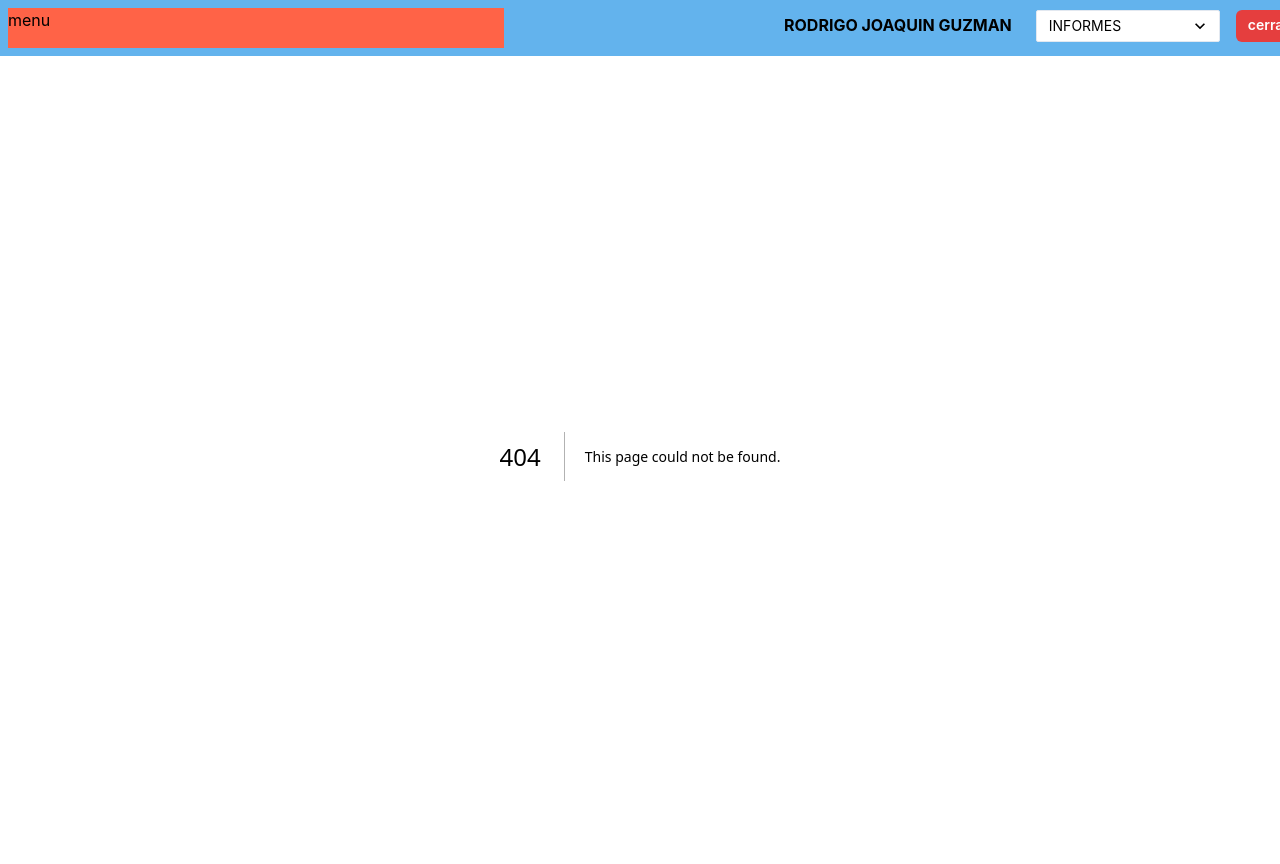
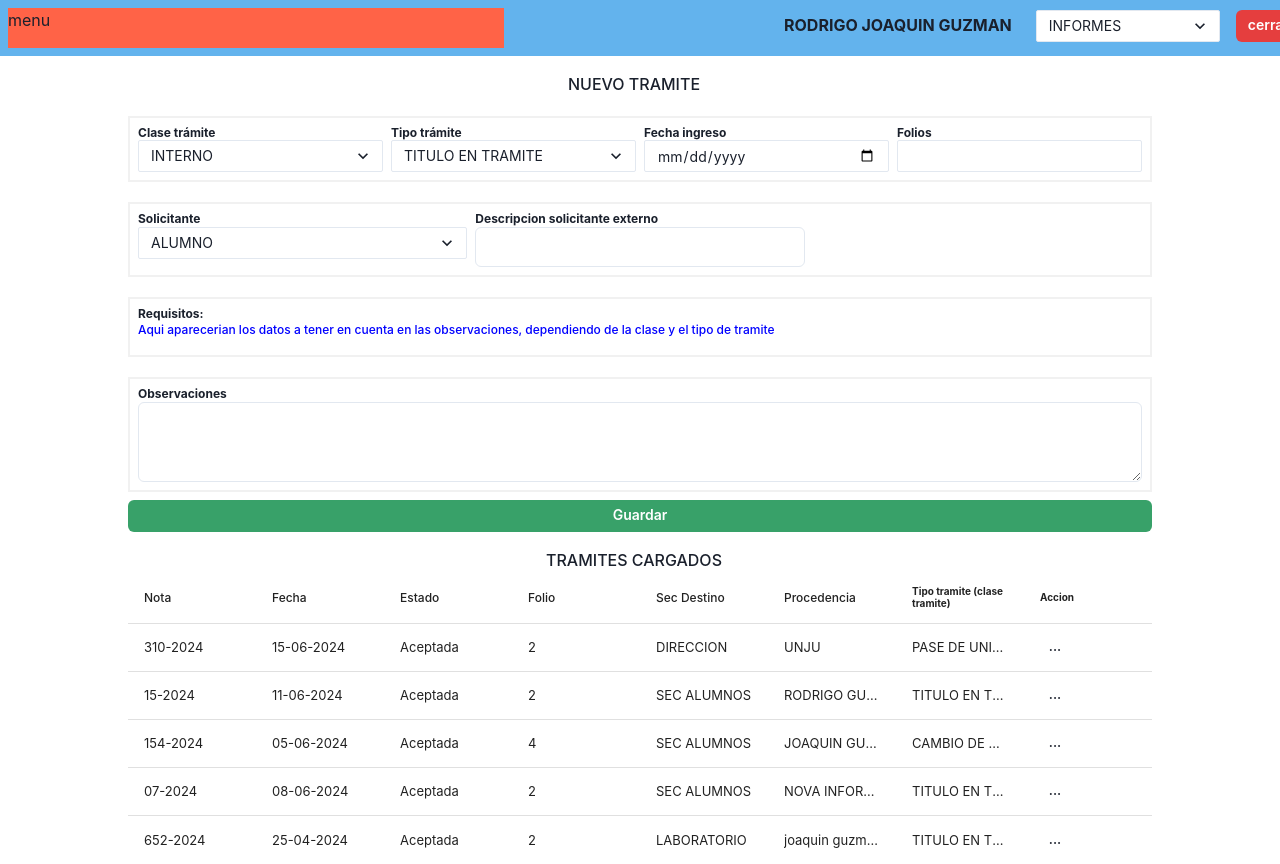
Before and after one commit to ucsedass/gestiontramitesfrontend, a Next.js app: page /tramites in a window 1280 px wide. Before the commit this address had no page. Shown: the top 864 px of the page. Built offline with nearby package versions, Linux system fonts and the light colour scheme.

Commit message:
05072024

```diff
--- /dev/null
+++ b/src/components/Tramites/AbmTramites.js
@@ -0,0 +1,152 @@
+import React, { useState, useEffect } from "react";
+
+import {
+  Box,
+  Center,
+  FormLabel,
+  FormControl,
+  Stack,
+  Heading,
+  Input,
+  Select,
+  Textarea,
+  Button,
+  Flex,
+} from "@chakra-ui/react";
+const AbmTramites = () => {
+  const [solicitante, setSolicitante] = useState(1);
+  return (
+    <>
+      <Box w="80%" mx="auto" mt={4}>
+        <Center>
+          <FormLabel mb="0px">NUEVO TRAMITE</FormLabel>
+        </Center>
+
+        <Stack
+          direction={{ base: "row", sm: "column", lg: "row" }}
+          w="100%"
+          mx="auto"
+          spacing={2}
+          border="solid 2px #F1F1F1"
+          p={2}
+          mt={5}
+        >
+          <FormControl>
+            <Heading fontSize={12}>Clase trámite</Heading>
+            <Select size={"sm"}>
+              <option>INTERNO</option>
+              <option>GESTION ACADEMICA</option>
+            </Select>
+          </FormControl>
+          <FormControl>
+            <Heading fontSize={12}>Tipo trámite</Heading>
+            <Select size={"sm"}>
+              <option>TITULO EN TRAMITE</option>
+              <option>INTERRUPCION DE CURSADO</option>
+              <option>PASE DE UNIVERSIDAD</option>
+              <option>PASE INTERNO</option>
+              <option>RECONOCIMIENTO INT Y EXT</option>
+              <option>CAMBIO DE CARRERA</option>
+              <option>CERTIFICADO ANALITICO</option>
+            </Select>
+          </FormControl>
+          <FormControl>
+            <Heading fontSize={12}>Fecha ingreso</Heading>
+            <Input size={"sm"} type="date"></Input>
+          </FormControl>
+          <FormControl>
+            <Heading fontSize={12}>Folios</Heading>
+            <Input size={"sm"}></Input>
+          </FormControl>
+        </Stack>
+
+        <Stack
+          direction={{ base: "row", sm: "column", lg: "row" }}
+          w="100%"
+          mx="auto"
+          spacing={2}
+          border="solid 2px #F1F1F1"
+          p={2}
+          mt={5}
+        >
+          <FormControl>
+            <Heading fontSize={12}>Solicitante</Heading>
+            <Select
+              size={"sm"}
+              onChange={(e) => {
+                setSolicitante(e.target.value);
+              }}
+            >
+              <option value={1}>ALUMNO</option>
+              <option value={2}>EXTERNO</option>
+            </Select>
+          </FormControl>
+
+          {solicitante === "1" ? (
+            <>
+              <FormControl>
+                <Heading fontSize={12}>DNI</Heading>
+                <Flex>
+                  {" "}
+                  <Input size={"sm"}></Input>
+                  <Button mx="2" size={"sm"} colorScheme={"orange"}>
+                    Buscar
+                  </Button>
+                </Flex>
+              </FormControl>
+              <FormControl>
+                <Heading fontSize={12}>Nombre alumno</Heading>
+                <FormLabel size={"sm"}>RODRIGO JOAQUIN GUZMAN</FormLabel>
+              </FormControl>
+            </>
+          ) : (
+            <>
+              <FormControl>
+                <Heading fontSize={12}>Descripcion solicitante externo</Heading>
+                <Input></Input>
+              </FormControl>
+            </>
+          )}
+          <FormControl></FormControl>
+        </Stack>
+        <Stack
+          direction={{ base: "row", sm: "column", lg: "row" }}
+          w="100%"
+          mx="auto"
+          spacing={2}
+          border="solid 2px #F1F1F1"
+          p={2}
+          mt={5}
+        >
+          {" "}
+          <FormControl>
+            <Heading fontSize={12}>Requisitos:</Heading>
+            <FormLabel fontSize={12} color={"blue"}>
+              Aqui aparecerian los datos a tener en cuenta en las observaciones,
+              dependiendo de la clase y el tipo de tramite
+            </FormLabel>
+          </FormControl>
+        </Stack>
+        <Stack
+          direction={{ base: "row", sm: "column", lg: "row" }}
+          w="100%"
+          mx="auto"
+          spacing={2}
+          border="solid 2px #F1F1F1"
+          p={2}
+          mt={5}
+        >
+          <FormControl>
+            <Heading fontSize={12}>Observaciones</Heading>
+            <Textarea></Textarea>
+          </FormControl>
+        </Stack>
+
+        <Button mt={2} colorScheme={"green"} w={"100%"} size={"sm"}>
+          Guardar
+        </Button>
+      </Box>
+    </>
+  );
+};
+export default AbmTramites;
--- /dev/null
+++ b/src/components/Tramites/TablaTramites.js
@@ -0,0 +1,143 @@
+import React from "react";
+import TablaNotas from "react-data-table-component";
+import {
+  Box,
+  Center,
+  FormLabel,
+  FormControl,
+  Stack,
+  Heading,
+  Input,
+  Select,
+  Textarea,
+  Button,
+  Menu,
+  MenuButton,
+  Text,
+  MenuList,
+  MenuItem,
+} from "@chakra-ui/react";
+const TablaTramites = () => {
+  const columns = [
+    {
+      name: "Nota",
+      selector: (row) => row.nota,
+    },
+    {
+      name: "Fecha",
+      selector: (row) => row.fecha,
+    },
+    {
+      name: "Estado",
+      selector: (row) => row.estado,
+    },
+    {
+      name: "Folio",
+      selector: (row) => row.folio,
+    },
+    ,
+    {
+      name: "Sec Destino",
+      selector: (row) => row.destino,
+    },
+    {
+      name: "Procedencia",
+      selector: (row) => row.procedencia,
+    },
+    {
+      name: (
+        <Text fontSize="2xs" as="b">
+          Tipo tramite (clase tramite)
+        </Text>
+      ),
+      selector: (row) => row.asunto,
+    },
+
+    {
+      name: (
+        <Text fontSize="2xs" as="b">
+          {" "}
+          Accion
+        </Text>
+      ),
+
+      cell: (row) => (
+        <Box>
+          <Menu placement="right">
+            <MenuButton p={1} size="2xs" w="30px" as={Button} bgColor="white">
+              ...
+            </MenuButton>
+
+            <MenuList bgSize="sm" minW="0" w={"80px"}>
+              <MenuItem>Pasar</MenuItem>
+              <MenuItem>Aceptar</MenuItem>
+            </MenuList>
+          </Menu>
+        </Box>
+      ),
+    },
+  ];
+  const data = [
+    {
+      id: 1,
+      nota: "310-2024",
+      fecha: "15-06-2024",
+      estado: "Aceptada",
+      folio: "2",
+      destino: "DIRECCION",
+      procedencia: "UNJU",
+      asunto: "PASE DE UNIVERSIDAD",
+    },
+    {
+      id: 2,
+      nota: "15-2024",
+      fecha: "11-06-2024",
+      estado: "Aceptada",
+      folio: "2",
+      destino: "SEC ALUMNOS",
+      procedencia: "RODRIGO GUZMAN",
+      asunto: "TITULO EN TRAMITE",
+    },
+    {
+      id: 3,
+      nota: "154-2024",
+      estado: "Aceptada",
+      fecha: "05-06-2024",
+      folio: "4",
+      destino: "SEC ALUMNOS",
+      procedencia: "JOAQUIN GUZMAN",
+      asunto: "CAMBIO DE CARRERA",
+    },
+    {
+      id: 4,
+      nota: "07-2024",
+      estado: "Aceptada",
+      fecha: "08-06-2024",
+      folio: "2",
+      destino: "SEC ALUMNOS",
+      procedencia: "NOVA INFORMATICA",
+      asunto: "TITULO EN TRAMITE",
+    },
+    {
+      id: 5,
+      nota: "652-2024",
+      fecha: "25-04-2024",
+      estado: "Aceptada",
+      folio: "2",
+      destino: "LABORATORIO",
+      procedencia: "joaquin guzman",
+      asunto: "TITULO EN TRAMITE",
+    },
+  ];
+  return (
+    <>
+      <Box w="80%" mx="auto" mt={4}>
+        <Center>
+          <FormLabel mb="0px">TRAMITES CARGADOS</FormLabel>
+        </Center>
+        <TablaNotas columns={columns} data={data} />
+      </Box>
+    </>
+  );
+};
+export default TablaTramites;
--- /dev/null
+++ b/src/pages/tramites.js
@@ -0,0 +1,14 @@
+import React from "react";
+import AbmTramites from "@/components/Tramites/AbmTramites";
+import TablaTramites from "@/components/Tramites/TablaTramites";
+
+const Tramites = () => {
+  return (
+    <>
+      <AbmTramites />
+      <TablaTramites />
+    </>
+  );
+};
+
+export default Tramites;
```
Also changed, not shown: src/components/Notas/AbmNotas.js (deleted, +0 -9 lines), src/components/Notas/TablaNotas.js (deleted, +0 -9 lines), src/pages/notas.js (+8 -3 lines).
